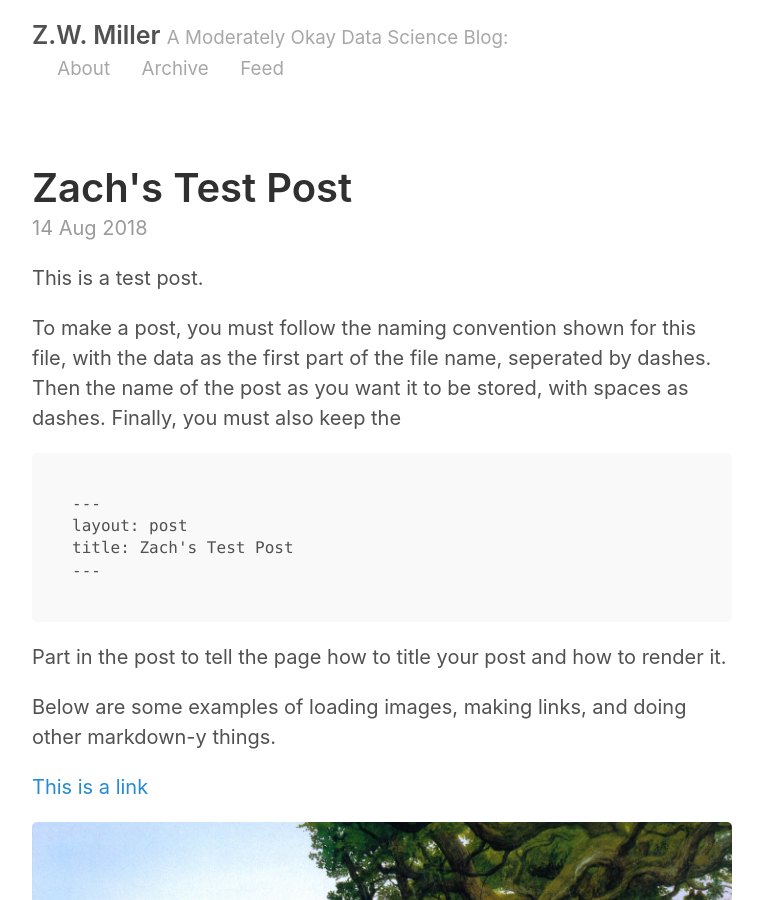
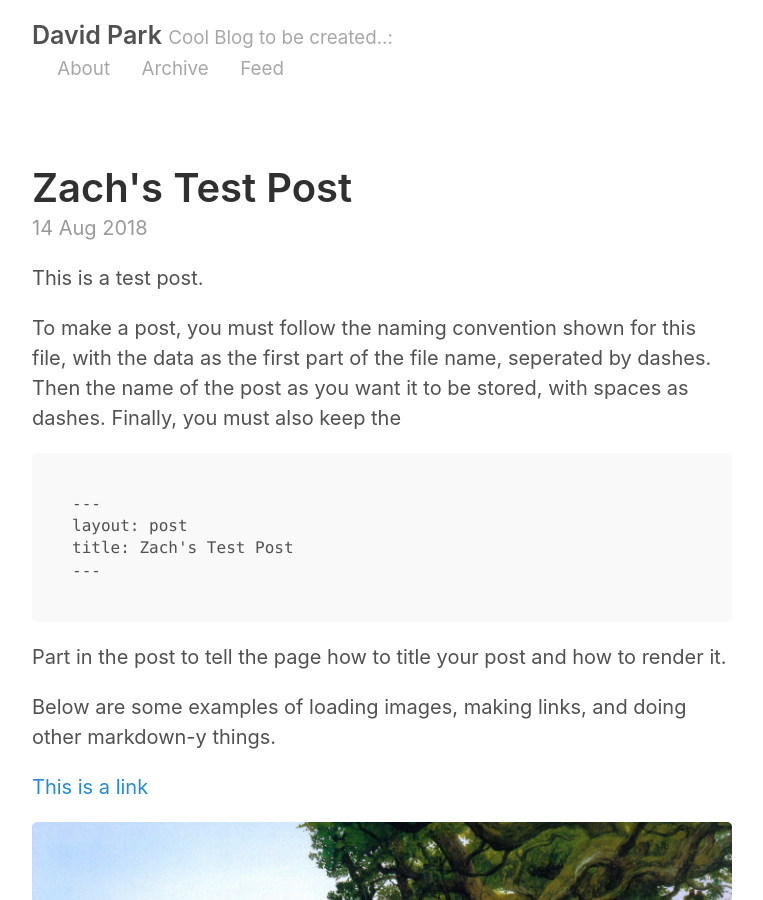
Before and after one commit to dcpjungwoo/dcpjungwoo.github.io, a Jekyll site: the page built from index.html, in a window 1280 px wide and 900 px high. Shown: the whole window, without its empty margins (258-1021 px from the left). Built offline with Jekyll 4.4.1, drawn with Linux system fonts in a browser that asks for light colours; the list of posts is cut into pages by our own code.

Commit message:
changed name of the blog

```diff
--- a/_config.yml
+++ b/_config.yml
@@ -2,9 +2,9 @@
 permalink:           pretty
 
 # Setup
-title:               Z.W. Miller
-tagline:             A Moderately Okay Data Science Blog
-url:                 http://zwmiller.github.io
+title:               David Park
+tagline:             Cool Blog to be created..
+url:                 http://dcpjungwoo.github.io
 paginate:            2
 baseurl:             ""
 
```
